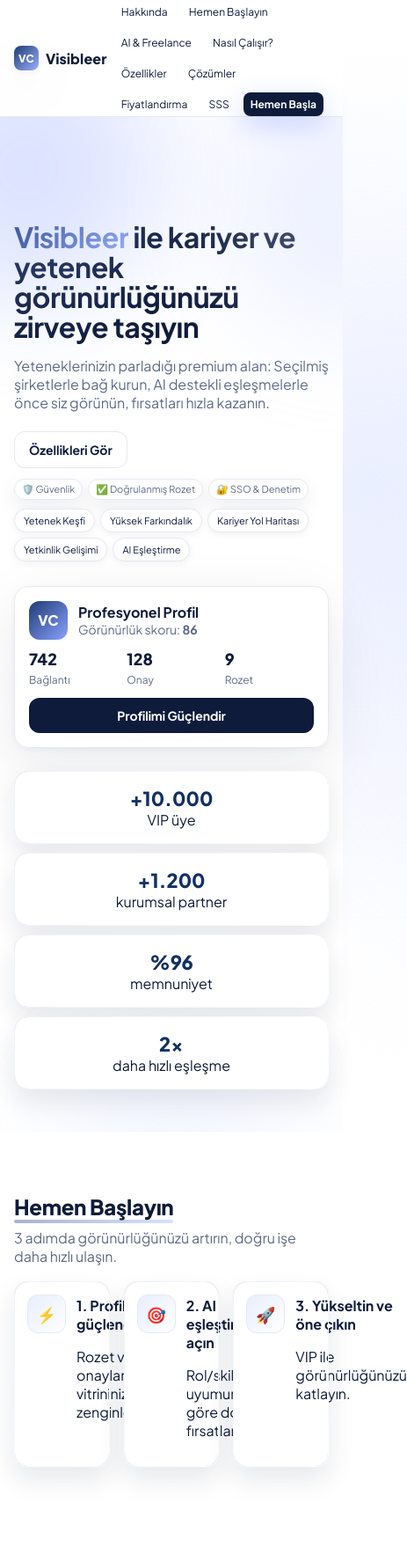
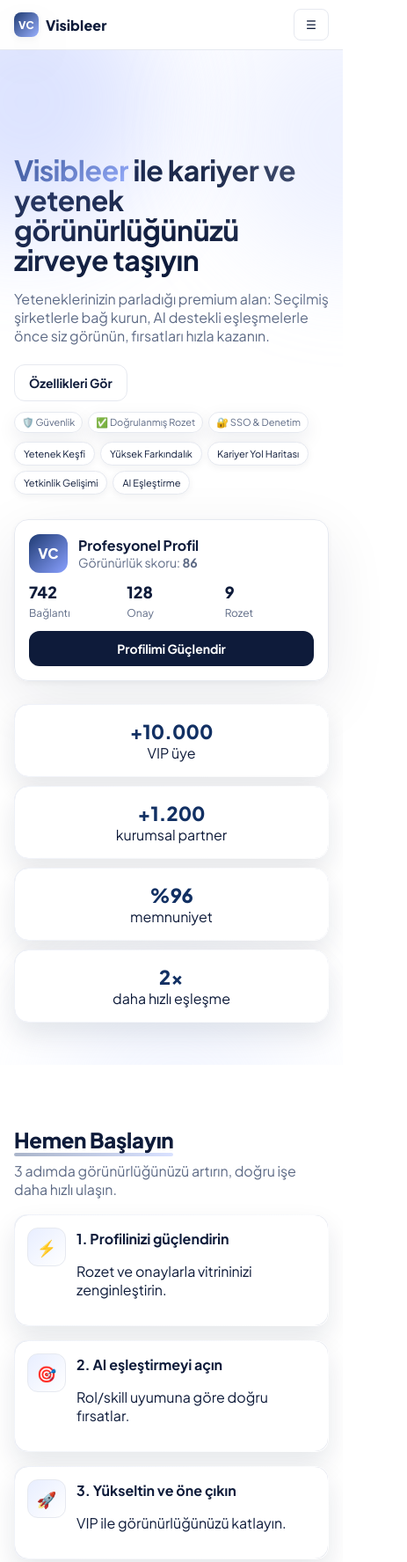
Before and after one commit to ardamoustafa1/visibleer_tanitim, a website: page index.html in a window 390 px wide. Shown: the top 1775 px of the page at 88% size, 463 px wide, since content can reach past the window. Drawn offline with Linux system fonts and the light colour scheme.

Commit message:
Mobile navbar: convert links to hamburger panel; fix overlapping sections with responsive mini-grid

```diff
--- a/styles.css
+++ b/styles.css
@@ -77,7 +77,8 @@
 .mini-card ul { margin: 0; padding-left: 18px; color: var(--muted); }
 
 @media (max-width: 900px) {
-  .mini-grid { grid-template-columns: repeat(2, minmax(0,1fr)); }
+  /* Force 2 cols on tablets even if inline styles exist */
+  .mini-grid { grid-template-columns: repeat(2, minmax(0,1fr)) !important; }
 }
 @media (max-width: 720px) {
   .mini-grid { grid-template-columns: 1fr; }
@@ -246,15 +247,16 @@
   .hero-grid { grid-template-columns: 1fr; }
 }
 @media (max-width: 720px) {
-  /* Keep desktop-like header on mobile */
-  .nav-toggle { display: none; }
-  .nav { height: auto; padding: 6px 0; align-items: center; gap: 8px; }
+  /* Compact mobile header with hamburger */
+  .nav { position: relative; height: 56px; padding: 6px 0; align-items: center; gap: 8px; }
   .brand { font-size: 16px; }
   .site-header { background: #fff; }
-  .nav-links { position: static; display: flex; flex-wrap: wrap; gap: 8px; background: transparent; border: 0; padding: 0; }
-  .nav-links a { font-size: 12px; padding: 6px 8px; color: var(--fg); }
-  .nav-links a:hover { color: var(--brand-2); }
-  .nav-cta { padding: 6px 10px; font-size: 12px; }
+  .nav-toggle { display: inline-flex; align-items: center; justify-content: center; width: 40px; height: 36px; }
+  .nav-links { position: absolute; top: 52px; right: 16px; left: 16px; display: none; flex-direction: column; gap: 6px; background: #fff; border: 1px solid var(--border); border-radius: 12px; padding: 8px; box-shadow: 0 14px 34px rgba(14,27,58,.12); }
+  .nav-links.show { display: flex; }
+  .nav-links a { font-size: 14px; padding: 10px 10px; color: var(--fg); }
+  .nav-links a:hover { color: var(--brand-2); background: #f7f9ff; }
+  .nav-cta { padding: 10px 12px; font-size: 14px; text-align: center; }
   /* Premium mobile typography */
   .cards { grid-template-columns: 1fr; }
   .hero h1 { font-size: 32px; letter-spacing: -0.4px; }
@@ -268,6 +270,8 @@
   .steps-grid { grid-template-columns: 1fr; }
   .feature-grid { grid-template-columns: 1fr; }
   .feature-cards { grid-template-columns: 1fr; }
+  /* Force single column for all mini-grid sections on small phones */
+  .mini-grid { grid-template-columns: 1fr !important; }
   .btn { padding: 11px 16px; font-size: 14px; }
   body { zoom: 1 !important; transform: none !important; }
   /* Premium card polish on mobile */
```
